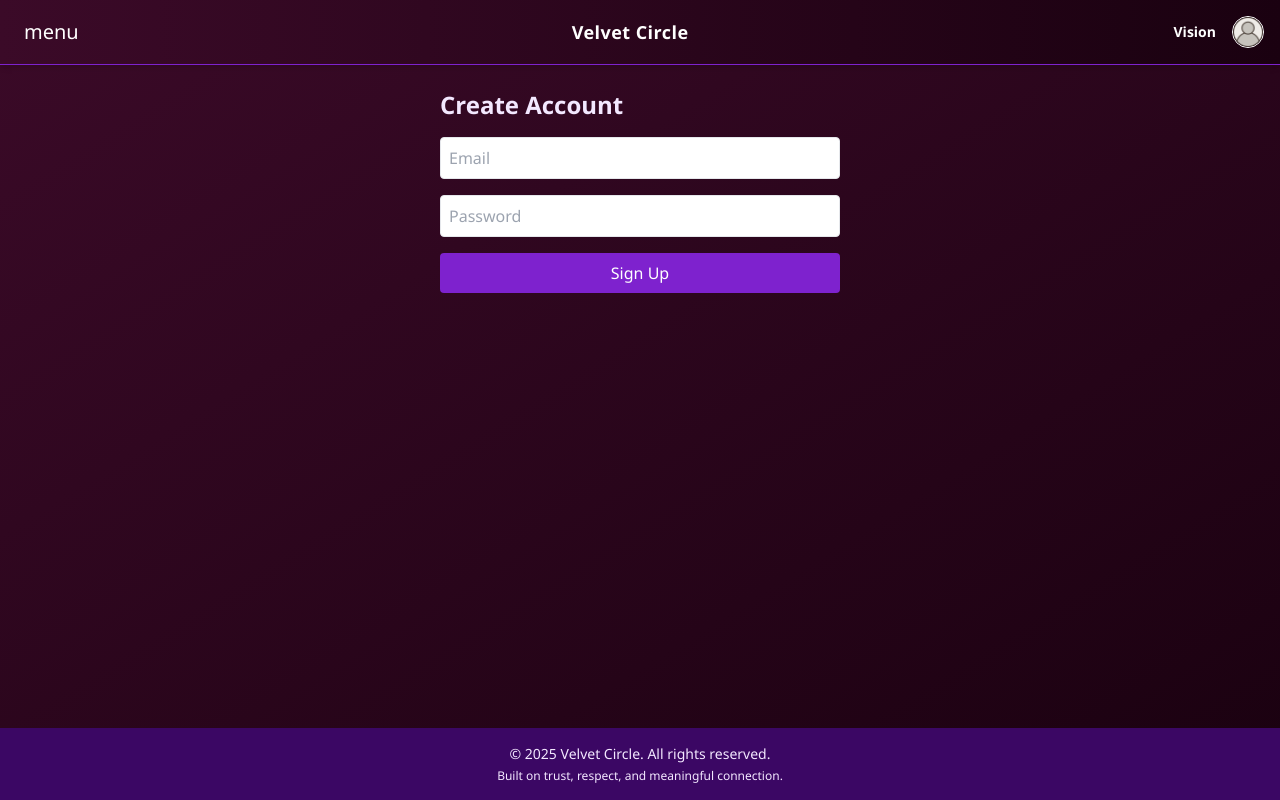
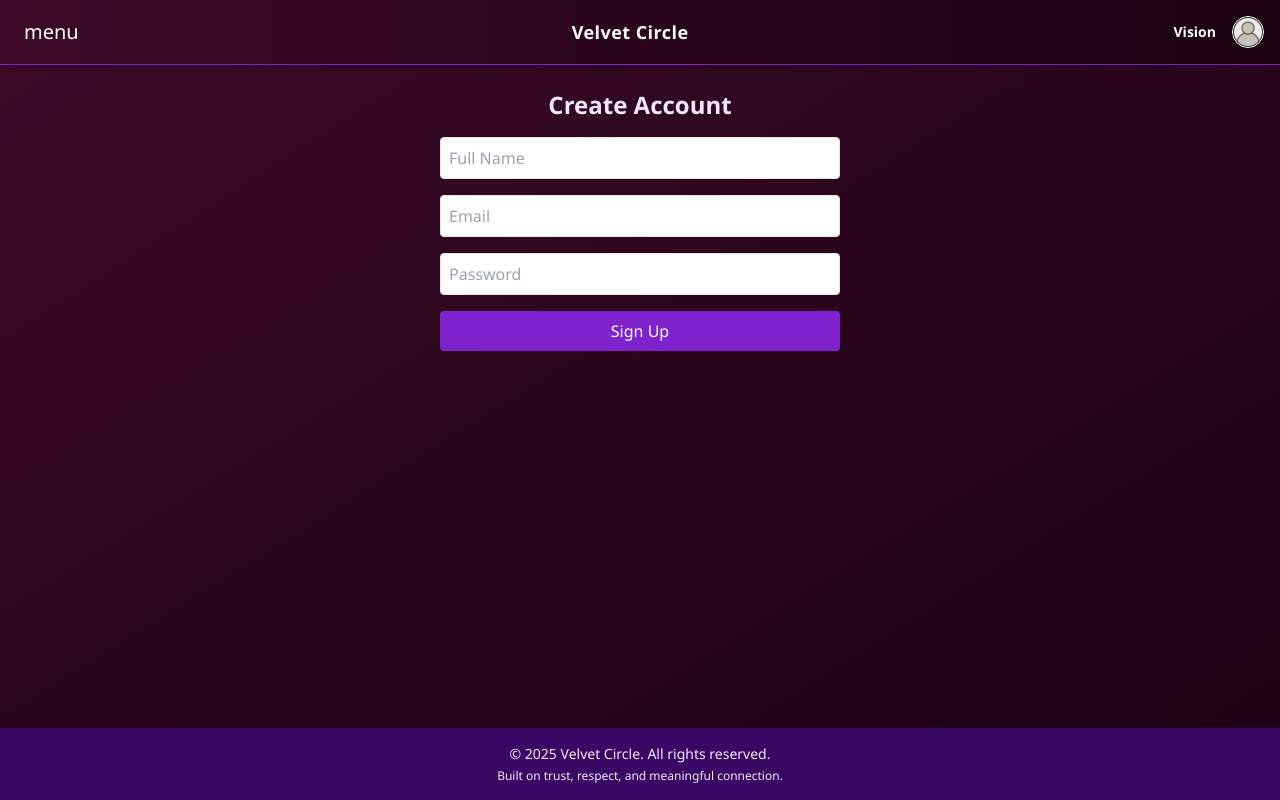
Before and after one commit to Velvetcircle/vc-app-frontend, a React (Create React App) app: page /signup in a window 1280 px wide. Built offline with nearby package versions, Linux system fonts and the light colour scheme; no server answers.

Commit message:
Update Signup.js

```diff
--- a/src/pages/Signup.js
+++ b/src/pages/Signup.js
@@ -1,9 +1,10 @@
 import { useState } from "react";
 import { auth } from "../firebase";
-import { createUserWithEmailAndPassword } from "firebase/auth";
+import { createUserWithEmailAndPassword, updateProfile } from "firebase/auth";
 import { useNavigate } from "react-router-dom";
 
 export default function Signup() {
+  const [name, setName] = useState(""); // new field
   const [email, setEmail] = useState("");
   const [password, setPassword] = useState("");
   const navigate = useNavigate();
@@ -11,18 +12,33 @@ export default function Signup() {
   const handleSignup = async (e) => {
     e.preventDefault();
     try {
-      await createUserWithEmailAndPassword(auth, email, password);
+      // create the user
+      const userCredential = await createUserWithEmailAndPassword(auth, email, password);
+
+      // update profile with display name
+      await updateProfile(userCredential.user, {
+        displayName: name,
+      });
+
       alert("Signup successful!");
-      navigate("/");  // redirect to home or profile page
+      navigate("/account"); // redirect to account page
     } catch (error) {
       alert(error.message);
     }
   };
 
   return (
-    <div className="p-6 max-w-md mx-auto">
+    <div className="p-6 max-w-md mx-auto text-center">
       <h1 className="text-2xl font-bold mb-4">Create Account</h1>
       <form onSubmit={handleSignup} className="space-y-4">
+        <input
+          type="text"
+          placeholder="Full Name"
+          className="w-full p-2 border rounded"
+          value={name}
+          onChange={(e) => setName(e.target.value)}
+          required
+        />
         <input
           type="email"
           placeholder="Email"
@@ -41,7 +57,7 @@ export default function Signup() {
         />
         <button
           type="submit"
-          className="w-full bg-purple-700 text-white p-2 rounded"
+          className="w-full bg-purple-700 text-white p-2 rounded hover:bg-purple-900"
         >
           Sign Up
         </button>
```
